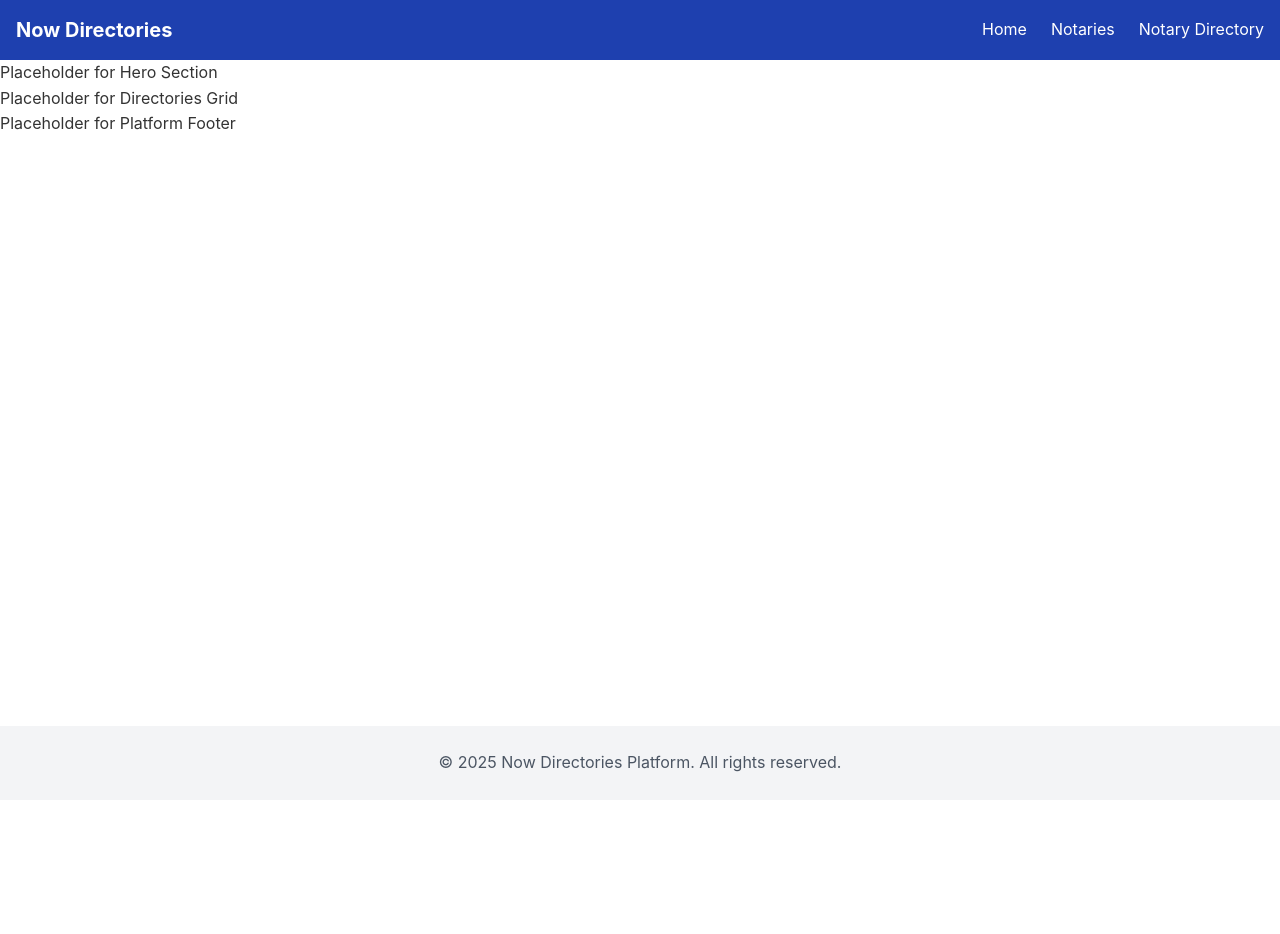
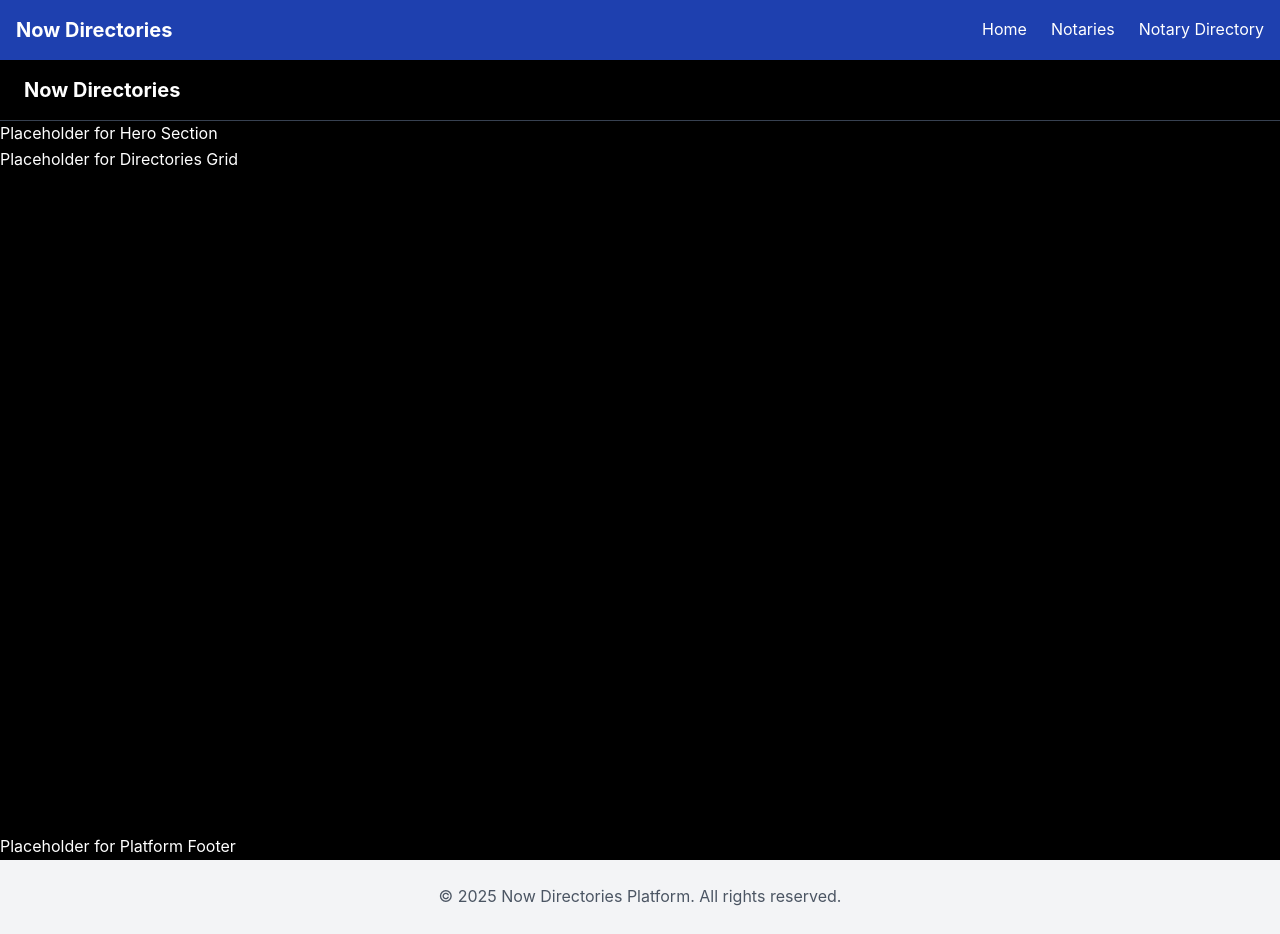
Before and after one commit to 7lsnyc/Now_Directories_Platform, a Next.js app: page /platform in a window 1280 px wide. Before the commit the page ends 800 px from the top, so only its background shows below. Built offline with nearby package versions, Linux system fonts and the light colour scheme.

Commit message:
feat(platform): add black background layout & minimal aggregator header

```diff
--- a/app/platform/page.tsx
+++ b/app/platform/page.tsx
@@ -1,6 +1,7 @@
 import HeroSection from '@/components/platform/HeroSection';
 import DirectoriesGrid from '@/components/platform/DirectoriesGrid';
 import FooterPlatform from '@/components/platform/FooterPlatform';
+import HeaderPlatform from '@/components/platform/HeaderPlatform';
 
 /**
  * Platform homepage for Now Directories
@@ -8,10 +9,15 @@ import FooterPlatform from '@/components/platform/FooterPlatform';
  */
 export default function PlatformHomePage() {
   return (
-    <main>
-      <HeroSection />
-      <DirectoriesGrid />
+    <div className="bg-black text-white min-h-screen flex flex-col">
+      <HeaderPlatform />
+
+      <main className="flex-grow">
+        <HeroSection />
+        <DirectoriesGrid />
+      </main>
+
       <FooterPlatform />
-    </main>
+    </div>
   );
 }
--- /dev/null
+++ b/components/platform/HeaderPlatform.tsx
@@ -0,0 +1,13 @@
+/**
+ * Platform header component for Now Directories
+ * Contains the brand logo/name and navigation
+ */
+export default function HeaderPlatform() {
+  return (
+    <header className="px-6 py-4 border-b border-gray-700">
+      <div className="max-w-7xl mx-auto flex items-center">
+        <h1 className="font-bold text-xl">Now Directories</h1>
+      </div>
+    </header>
+  );
+}
```
